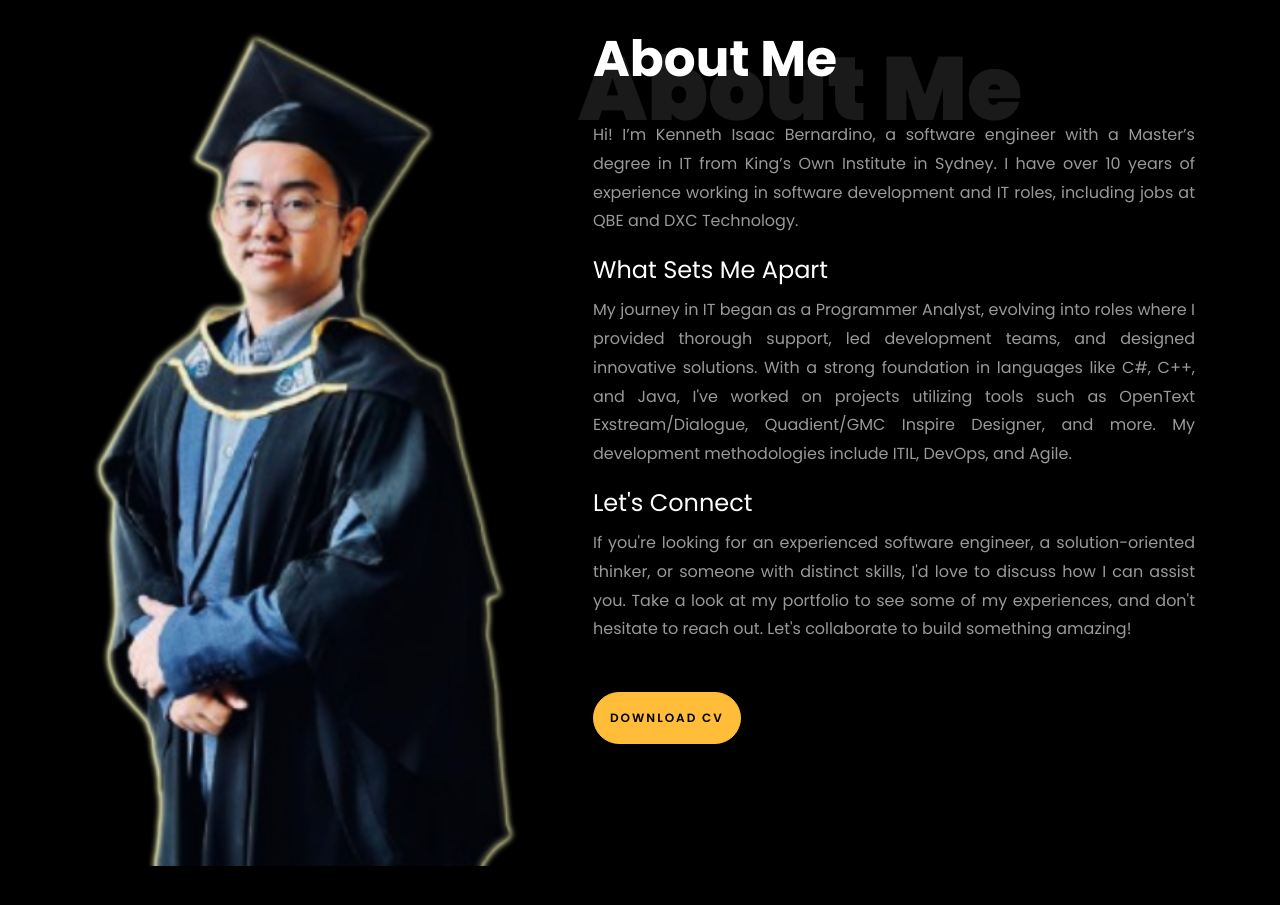
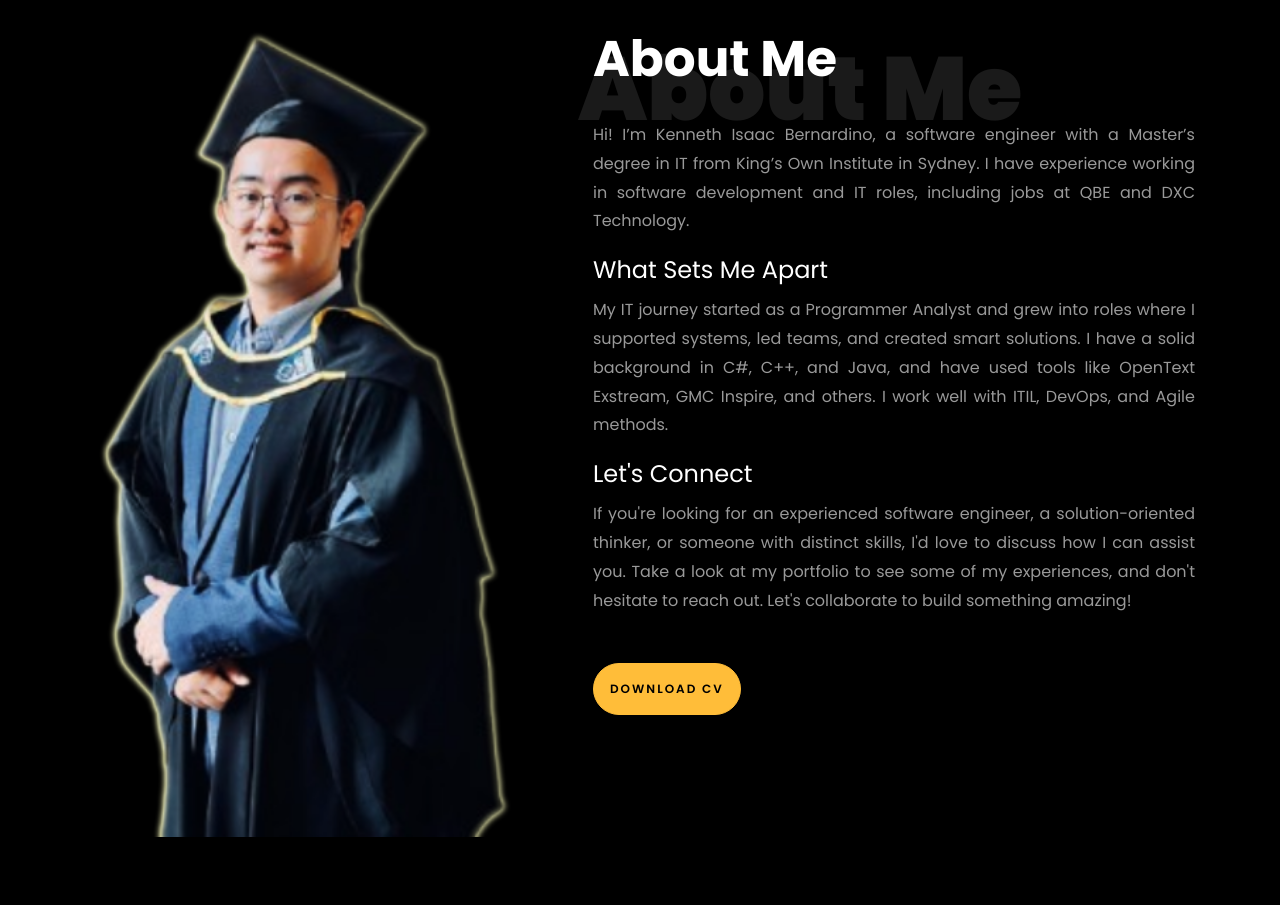
Before and after one commit to kbernardino20/kibernardino, a plain HTML site: page index.html in a window 1280 px wide. Shown: the part 840-1745 px from the top of the page. Drawn offline with Linux system fonts and the light colour scheme; files whose address does not match are found by name.

Commit message:
Update index.html

```diff
--- a/index.html
+++ b/index.html
@@ -116,10 +116,10 @@
 		          <div class="col-md-12 heading-section ftco-animate" style="text-align: justify;">
 		          	<h1 class="big">About Me</h1>
 		            <h2 class="mb-4">About Me</h2>
-					<p>Hi! I’m Kenneth Isaac Bernardino, a software engineer with a Master’s degree in IT from King’s Own Institute in Sydney. I have over 10 years of experience working in software development and IT roles, including jobs at QBE and DXC Technology.</p>
+					<p>Hi! I’m Kenneth Isaac Bernardino, a software engineer with a Master’s degree in IT from King’s Own Institute in Sydney. I have experience working in software development and IT roles, including jobs at QBE and DXC Technology.</p>
 
 					<h4>What Sets Me Apart</h4>
-					<p>My journey in IT began as a Programmer Analyst, evolving into roles where I provided thorough support, led development teams, and designed innovative solutions. With a strong foundation in languages like C#, C++, and Java, I've worked on projects utilizing tools such as OpenText Exstream/Dialogue, Quadient/GMC Inspire Designer, and more. My development methodologies include ITIL, DevOps, and Agile.</p>
+					<p>My IT journey started as a Programmer Analyst and grew into roles where I supported systems, led teams, and created smart solutions. I have a solid background in C#, C++, and Java, and have used tools like OpenText Exstream, GMC Inspire, and others. I work well with ITIL, DevOps, and Agile methods.</p>
 
 					<h4>Let's Connect</h4>
 					<p>If you're looking for an experienced software engineer, a solution-oriented thinker, or someone with distinct skills, I'd love to discuss how I can assist you. Take a look at my portfolio to see some of my experiences, and don't hesitate to reach out. Let's collaborate to build something amazing!</p>
```
